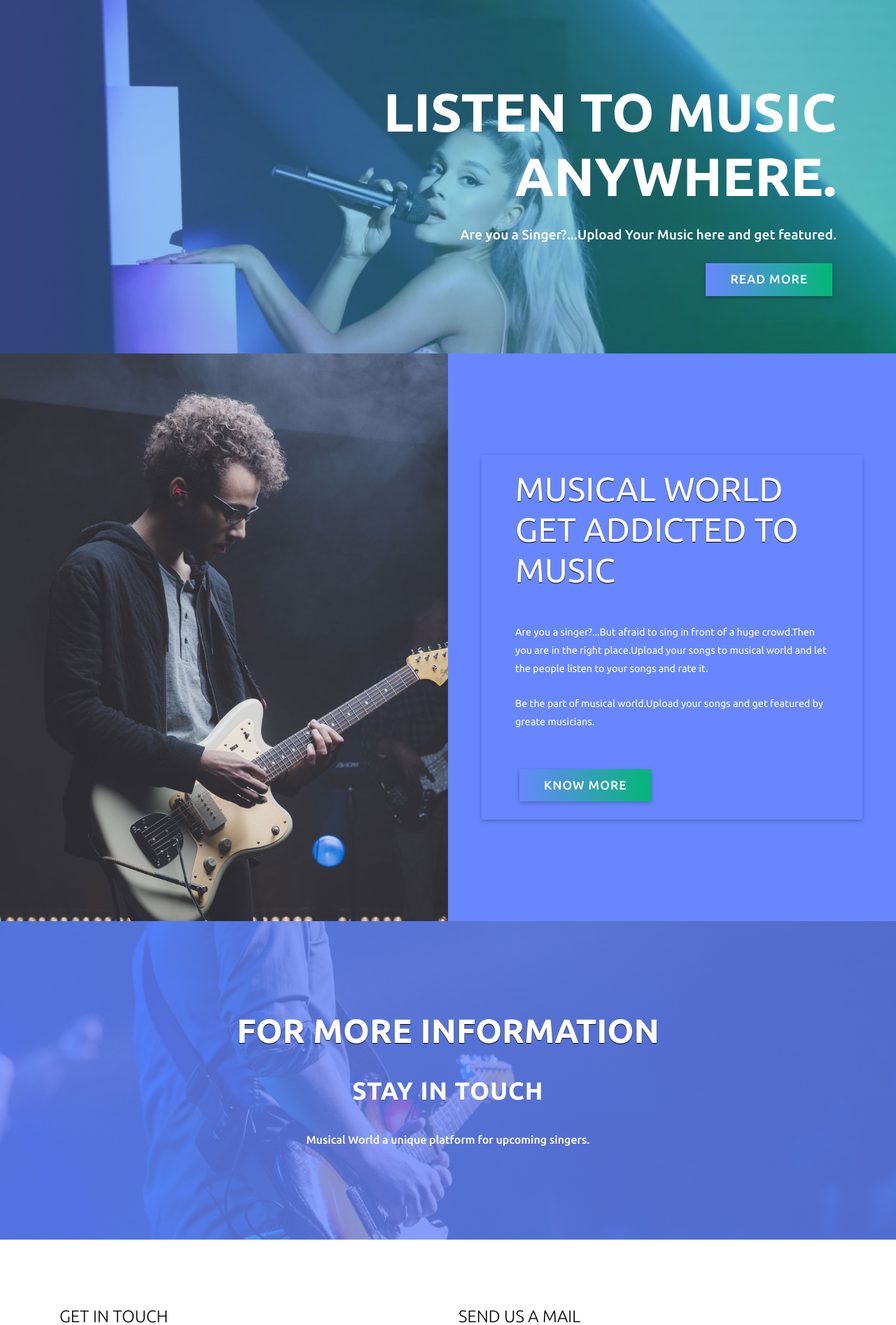
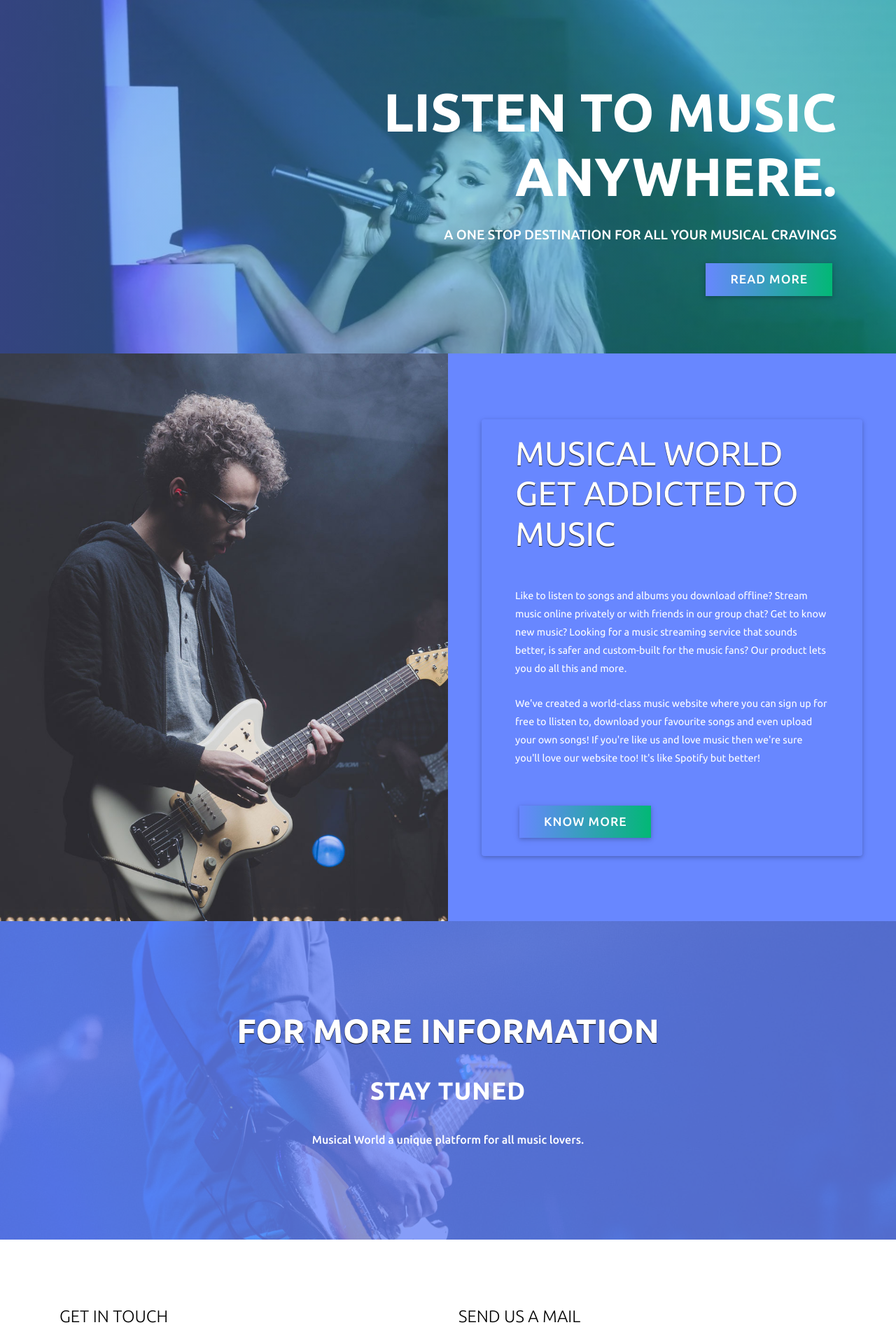
Before and after one commit to Ishika-jain/DBMS-musical-world, a PHP site: page /profile.php in a window 1280 px wide. Shown: the part 87-1980 px from the top of the page at 70% size. Run offline with PHP 8.4, Linux system fonts and the light colour scheme; a user stored in the database is signed in; some libraries are stand-ins or nearby versions.

Commit message:
better content

```diff
--- a/footer.php
+++ b/footer.php
@@ -2,8 +2,8 @@
 <div class="contact-top text-center" id="more_info">
 		<div class="content-contact-top">
 			<h3 class="stat-title text-white">For more information</h3>
-			<h2 class="stat-title text-white">Stay in touch</h2>
-			<p class="text-white w-75 mx-auto">Musical World a unique platform for upcoming singers.
+			<h2 class="stat-title text-white">Stay tuned</h2>
+			<p class="text-white w-75 mx-auto">Musical World a unique platform for all music lovers.
 			</p>
 		</div>
 	</div>
--- a/profile.php
+++ b/profile.php
@@ -78,8 +78,8 @@
 			<div class="banner-text">
 				<div class="slider-info text-right">
 					<h1 class="text-uppercase">listen to music anywhere.</h1>
-					<p class="text-white">Are you a Singer?...Upload Your Music here and get featured.</p>
-					<a class="btn btn-agile  mt-4 scroll" href="#about" role="button">read more</a>
+					<p class="text-white">A ONE STOP DESTINATION FOR ALL YOUR MUSICAL CRAVINGS</p>
+					<a class="btn btn-agile  mt-4 scroll" href="#about" role="button">Read more</a>
 				</div>
 			</div>
 		</div>
@@ -98,9 +98,9 @@
 							<br> get addicted to music</h3>
 						<span class="w3-line"></span>
 						<p class="card-text align-self-center my-4 text-white">
-							Are you a singer?...But afraid to sing in front of a huge crowd.Then you are in the right place.Upload your songs to musical world and let the people listen to your songs and rate it.
+						Like to listen to songs and albums you download offline? Stream music online privately or with friends in our group chat? Get to know new music? Looking for a music streaming service that sounds better, is safer and custom-built for the music fans? Our product lets you do all this and more.
 						</p>
-						<p class="card-text align-self-center mb-5 text-white">Be the part of musical world.Upload your songs and get featured by greate musicians.</p>
+						<p class="card-text align-self-center mb-5 text-white">We've created a world-class music website where you can sign up for free to llisten to, download your favourite songs and even upload your own songs! If you're like us and love music then we're sure you'll love our website too! It's like Spotify but better!</p>
 						<a href="#more_info" class="btn btn-agile abt_card_btn scroll">Know More</a>
 					</div>
 				</div>
--- a/uploaded_songs.php
+++ b/uploaded_songs.php
@@ -168,7 +168,7 @@
 	<!-- //header -->
 
 	<center><br><b><div class="alert alert-primary" role="alert">
-  Are you a singer?...<a href="#" class="alert-link">Upload your songs below</a>. And get featured.
+  Can't find your favourite song here? .<a href="#" class="alert-link">Upload your songs below</a>.
 	</div><b><center>
 
 <form method="post" action="uploaded_songs.php" enctype="multipart/form-data">
@@ -202,7 +202,7 @@
 </form>
 
 <center><b><div class="alert alert-primary" role="alert">
-  Most featured songs...<a href="#" class="alert-link">Listen to music </a>. And have fun.
+  Our top songs are here<a href="#" class="alert-link">Listen to music </a>. And have fun.
 	</div><b><center>
 
 		<?php
```
Also changed, not shown: index.php (+11 -11 lines).
